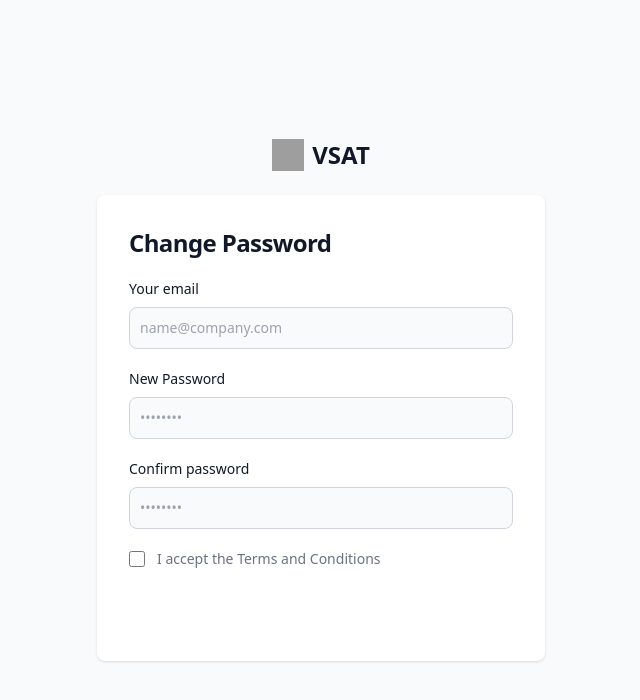
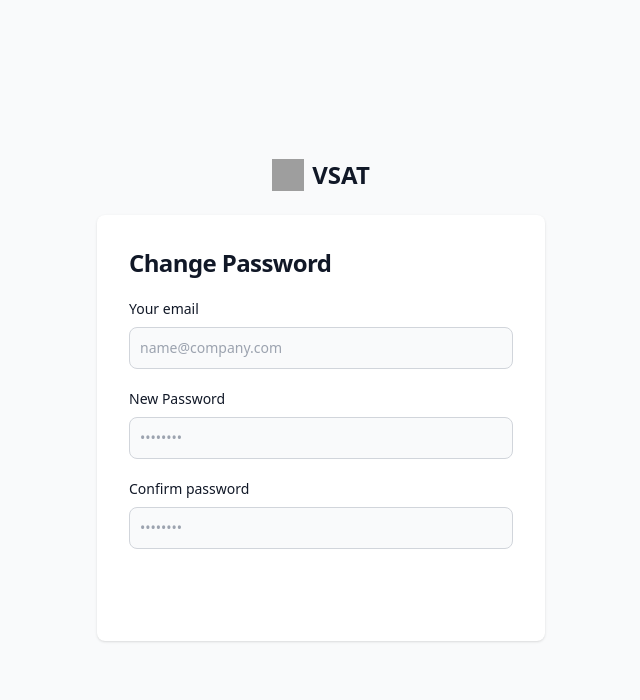
Before and after one commit to Abhinav-22/VSAT, a React (Create React App) app in the folder vsat/: page /resetpw in a window 1280 px wide. Shown: the top 700 px of the page, without its empty margins (319-959 px from the left). Built offline with nearby package versions, Linux system fonts and the light colour scheme; grey boxes are pictures that could not be loaded; the HTML template or start-up script is replaced by a standard one; what @react-pdf/renderer would draw is missing.

Commit message:
reset pw

```diff
--- a/vsat/src/Forgotem.js
+++ b/vsat/src/Forgotem.js
@@ -1,8 +1,20 @@
-import React from "react";
+import React, { useState } from "react";
 import logo from "./img/transparent.svg";
 import { Link, useNavigate } from "react-router-dom";
+import supabase from "./config/supabaseClient";
 
-const Forgotem = () => {
+const Forgotem =  () => {
+  const [email, setEmail] = useState("");
+
+  const getpw = async () => {
+    const { data, error } = await supabase.auth
+      .resetPasswordForEmail(email)
+
+    console.log("entered get pw",email)
+  };
+
+
+
   return (
     <div>
       <div className="grid  h-screen">
@@ -39,12 +51,15 @@ const Forgotem = () => {
                   id="email"
                   className="text-sm rounded-lg focus:ring-blue-500 focus:border-blue-500 block w-full p-2.5 bg-gray-600 border-gray-500 placeholder-gray-400 text-white"
                   placeholder="name@company.com"
+                  value={email}
+                  onChange={(e) => setEmail(e.target.value)}
                   required
                 />
               </div>
 
               <button
                 type="submit"
+                onClick={getpw}
                 className="w-full text-white bg-blue-700 hover:bg-blue-800 focus:ring-4 focus:outline-none focus:ring-blue-300 font-medium rounded-lg text-sm px-5 py-2.5 text-center dark:bg-blue-600 dark:hover:bg-blue-700 dark:focus:ring-blue-800"
               >
                 Recover account
--- a/vsat/src/Forgotpw.js
+++ b/vsat/src/Forgotpw.js
@@ -5,11 +5,20 @@ import { Link, useNavigate } from "react-router-dom";
 
 const Forgotpw = () => {
   const [useremail, setUseremail] = useState(null);
+  const [pw, setPw] = useState("");
 
-  const resetPass = async () => {
-    const { data, error } = await supabase.auth.resetPasswordForEmail(
-      useremail
-    );
+
+  const resetpw = async () => {
+    supabase.auth.onAuthStateChange(async (event, session) => {
+      if (event == "PASSWORD_RECOVERY") {
+       // const newPassword = prompt("What would you like your new password to be?");
+        const { data, error } = await supabase.auth
+          .updateUser({ password: pw })
+
+        if (data) alert("Password updated successfully!")
+        if (error) alert("There was an error updating your password.")
+      }
+    })
   };
 
   return (
@@ -45,6 +54,9 @@ const Forgotpw = () => {
                   id="email"
                   className="bg-gray-50 border border-gray-300 text-gray-900 sm:text-sm rounded-lg focus:ring-primary-600 focus:border-primary-600 block w-full p-2.5 dark:bg-gray-700 dark:border-gray-600 dark:placeholder-gray-400 dark:text-white dark:focus:ring-blue-500 dark:focus:border-blue-500"
                   placeholder="name@company.com"
+                  value={useremail}
+                  onChange={(e) => setUseremail(e.target.value)}
+
                   required=""
                 />
               </div>
@@ -60,8 +72,11 @@ const Forgotpw = () => {
                   name="password"
                   id="password"
                   placeholder="••••••••"
+                  value={pw}
+                  onChange={(e) => setPw(e.target.value)}
+
                   className="bg-gray-50 border border-gray-300 text-gray-900 sm:text-sm rounded-lg focus:ring-primary-600 focus:border-primary-600 block w-full p-2.5 dark:bg-gray-700 dark:border-gray-600 dark:placeholder-gray-400 dark:text-white dark:focus:ring-blue-500 dark:focus:border-blue-500"
-                  required=""
+                  required
                 />
               </div>
               <div>
@@ -80,33 +95,9 @@ const Forgotpw = () => {
                   required=""
                 />
               </div>
-              <div className="flex items-start">
-                <div className="flex items-center h-5">
-                  <input
-                    id="newsletter"
-                    aria-describedby="newsletter"
-                    type="checkbox"
-                    className="w-4 h-4 border border-gray-300 rounded bg-gray-50 focus:ring-3 focus:ring-primary-300 dark:bg-gray-700 dark:border-gray-600 dark:focus:ring-primary-600 dark:ring-offset-gray-800"
-                    required=""
-                  />
-                </div>
-                <div className="ml-3 text-sm">
-                  <label
-                    for="newsletter"
-                    className="font-light text-gray-500 dark:text-gray-300"
-                  >
-                    I accept the{" "}
-                    <a
-                      className="font-medium text-primary-600 hover:underline dark:text-primary-500"
-                      href="#"
-                    >
-                      Terms and Conditions
-                    </a>
-                  </label>
-                </div>
-              </div>
               <button
                 type="submit"
+                onClick={resetpw}
                 className="w-full text-white bg-primary-600 hover:bg-primary-700 focus:ring-4 focus:outline-none focus:ring-primary-300 font-medium rounded-lg text-sm px-5 py-2.5 text-center dark:bg-primary-600 dark:hover:bg-primary-700 dark:focus:ring-primary-800"
               >
                 Reset passwod
```
